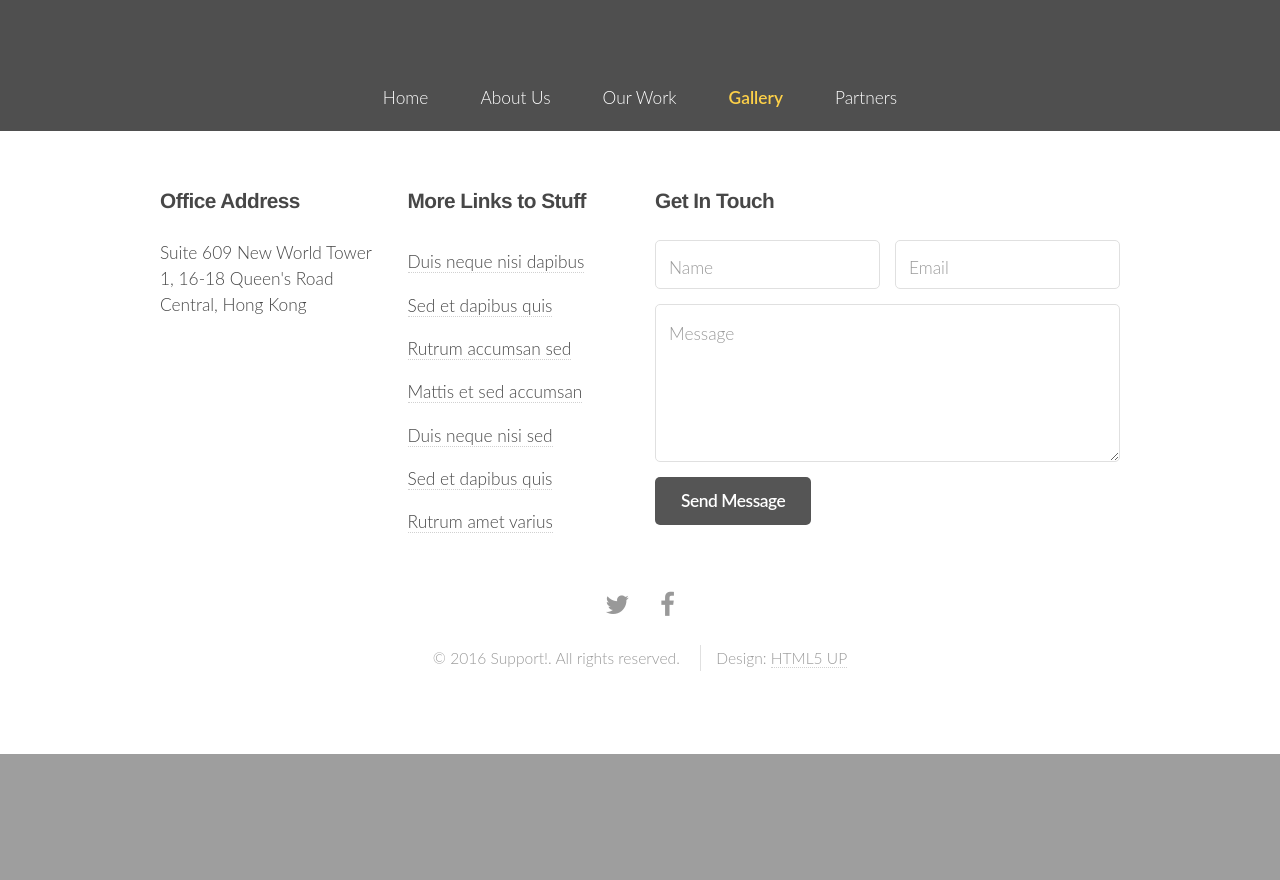
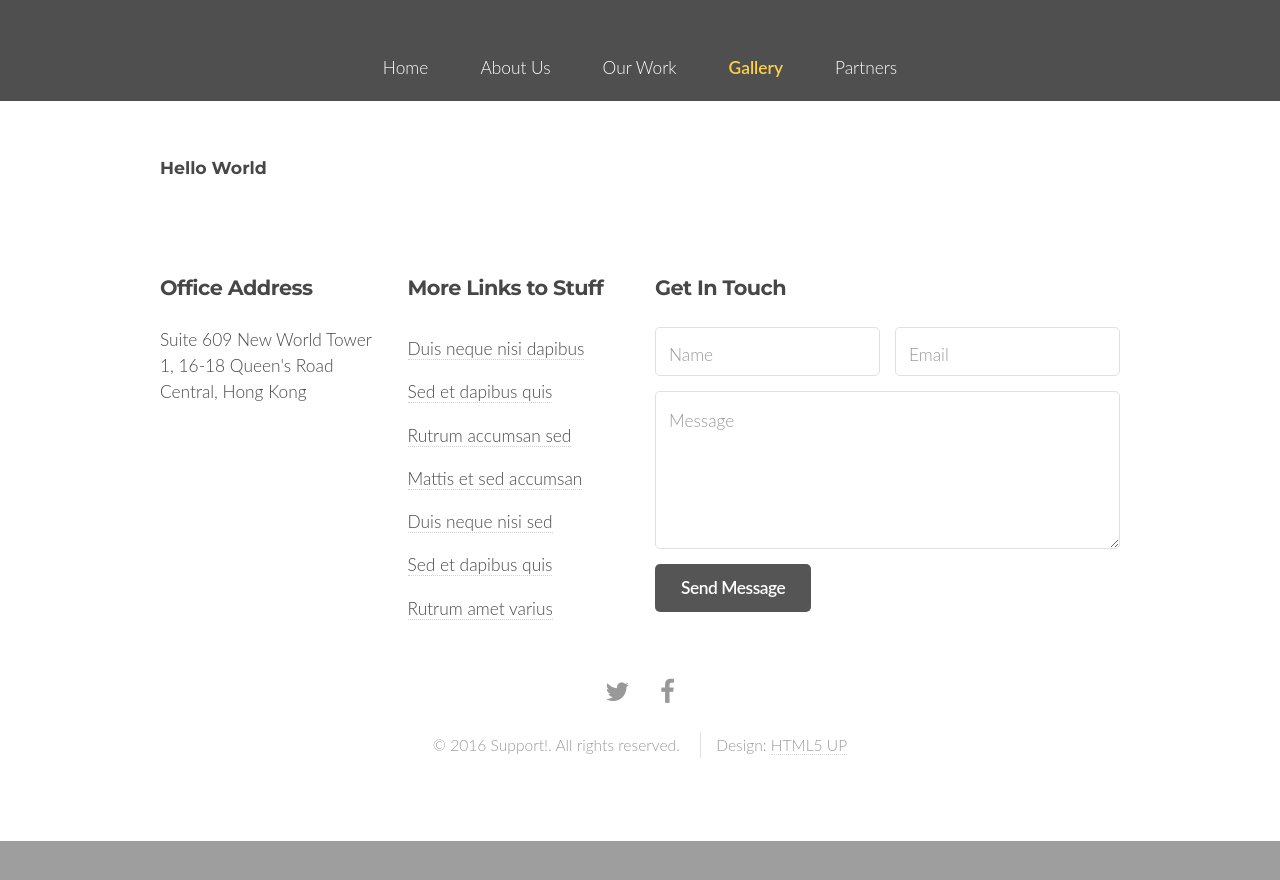
Before and after one commit to Arthelon/support_website, a Jekyll site: the page built from gallery.html, in a window 1280 px wide. Shown: the top 880 px of the page. Built offline with Jekyll 4.4.1, drawn with Linux system fonts in a browser that asks for light colours; nearby versions of some CDN libraries.

Commit message:
Fixed logo font, fixed nav padding

```diff
--- a/_includes/head.html
+++ b/_includes/head.html
@@ -9,5 +9,6 @@
   <link rel="stylesheet" href="{{site.url}}/css/main.css">
   <link rel="stylesheet" href="https://cdnjs.cloudflare.com/ajax/libs/font-awesome/4.6.3/css/font-awesome.min.css">
   <link rel="canonical" href="{{ page.url | replace:'index.html','' | prepend: site.baseurl | prepend: site.url }}">
+  <link href='https://fonts.googleapis.com/css?family=Montserrat:400,700' rel='stylesheet' type='text/css'>
   <!-- <link rel="alternate" type="application/rss+xml" title="{{ site.title }}" href="{{ "/feed.xml" | prepend: site.baseurl | prepend: site.url }}"> -->
 </head>
--- a/_includes/header.html
+++ b/_includes/header.html
@@ -1,8 +1,6 @@
 
 {% assign current = page.url | downcase | split: '/' %}
 <div id="header">
-    <!-- Logo -->
-    <h1><a href="/" id="logo">Support! International</a></h1>
 
     <!-- Nav -->
     <nav id="nav">
@@ -10,18 +8,18 @@
             <li {% if current.size == 0 %}class='current'{% endif %}><a href="{{site.url}}/">Home</a></li>
             <li {% if current[1] == 'about' %}class='current'{% endif %}>
                 <a href="#">About Us</a>
-                <ul>
+                <ul class="dropdown-links">
                     <li><a href="{{site.url}}/about/">About Support!</a></li>
-                    <li><a href="{{site.url}}/about/team">Management and Team</a></li>
+                    <li><a href="{{site.url}}/about/team">Management & Team</a></li>
                     <li><a href="{{site.url}}/about/reports">Annual Reports</a></li>
                 </ul>
             </li>
             <li  {% if current[1] == 'work' %}class='current'{% endif %}>
                 <a href="#">Our Work</a>
-                <ul>
+                <ul class="dropdown-links">
                     <li>
                         <a href="{{site.url}}/work/sites">Sites</a>
-                        <ul>
+                        <ul class="dropdown-links">
                             <li><a href="#">Tak Oi</a></li>
                             <li><a href="#">Aberdeen Technical School</a></li>
                             <li><a href="#">Australian International School</a></li>
--- a/css/main.scss
+++ b/css/main.scss
@@ -3257,6 +3257,7 @@
 	padding-bottom: 0px;
 	max-width: 40%;
 	text-align: center;
+	font-family: Montserrat, Helvetica, sans-serif;
 	//vertical-align: middle;
 	//border-top: 1px solid white;
 	//border-bottom: 1px solid white;
@@ -3265,3 +3266,7 @@
 #sidebar {
 	color: #444;
 }
+
+.dropdown-links li{
+	padding: 0 0.2em;
+}
--- a/gallery.html
+++ b/gallery.html
@@ -3,3 +3,10 @@
 title: Gallery - Support! International
 permalink: /gallery/
 ---
+<div class="wrapper style2">
+    <div class="container">
+        <div class="row">
+            <h1>Hello World</h1>
+        </div>
+    </div>
+</div>
```
Also changed, not shown: index.html (+4 -9 lines).
